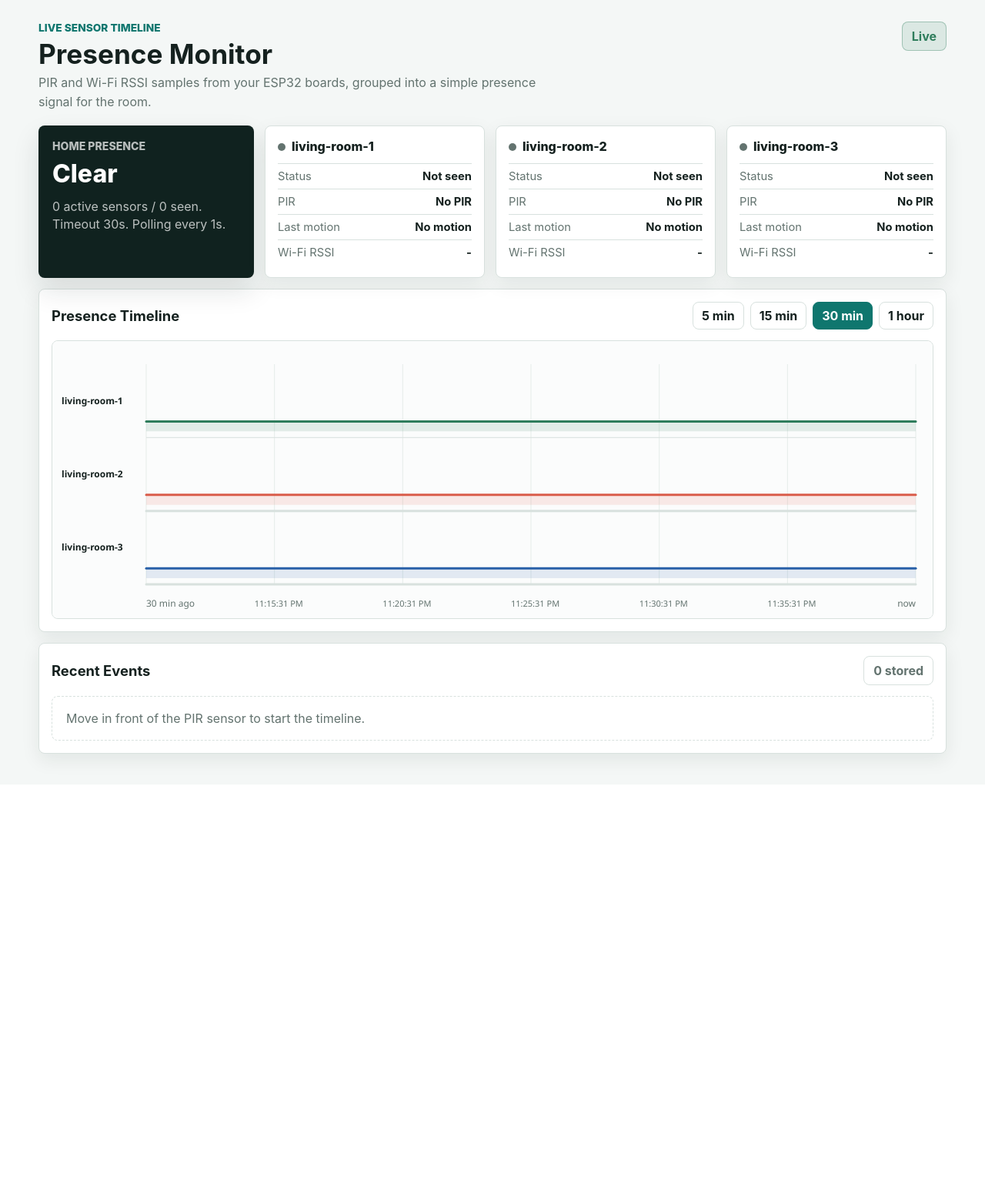
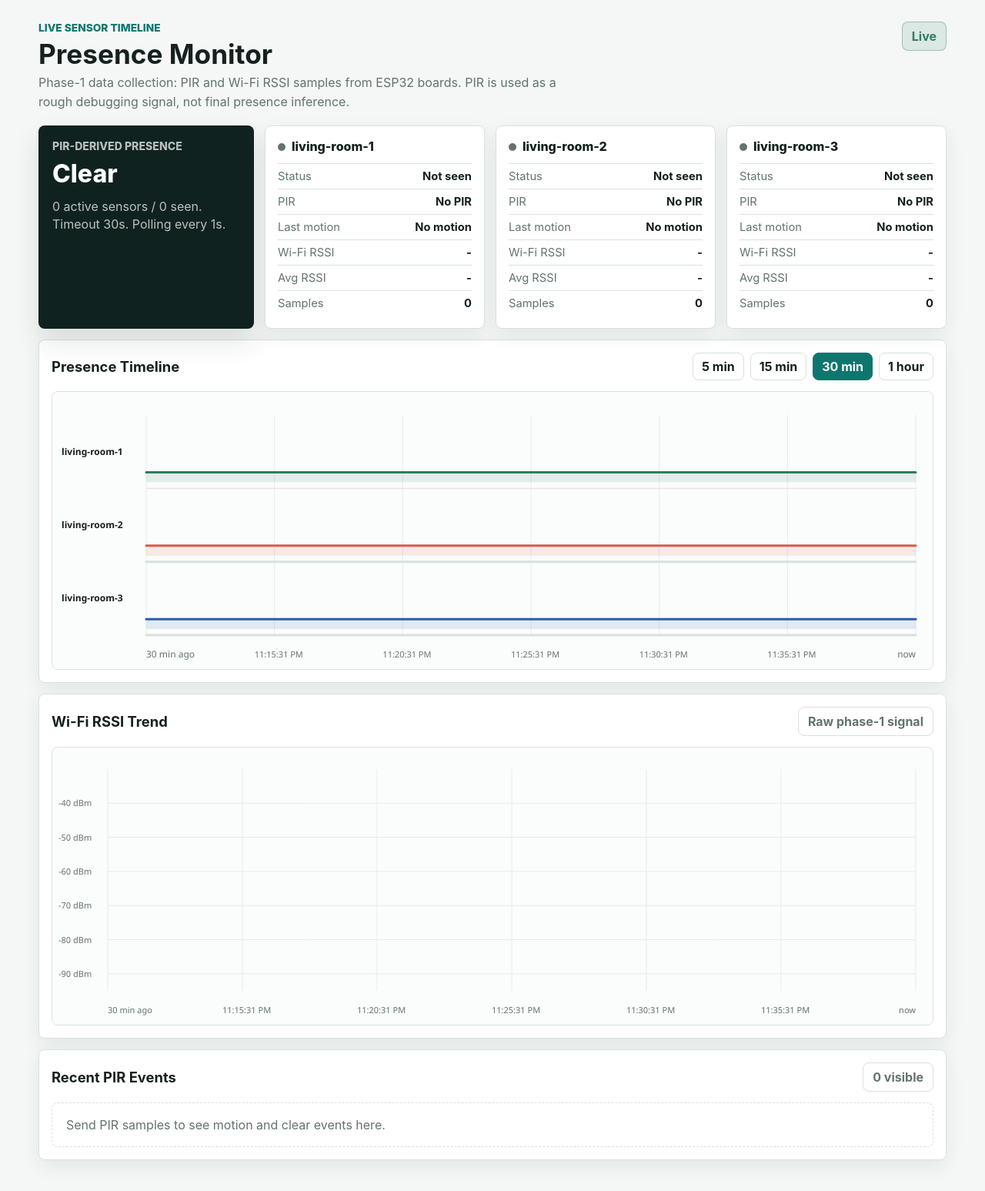
Before and after one commit to xWizzie/PresenceDetection, a Flask app: page / in a window 1280 px wide. Shown: the whole page at 77% size. Before the commit the page ends 1002 px from the top, so only its background shows below. Run offline with Flask 3, Linux system fonts and the light colour scheme; data that the repository does not hold is empty.

Commit message:
Refactor README and server code for Phase 1 presence detection
- Updated README to clarify the purpose and functionality of Phase 1.
- Enhanced server.py to support new sample ingestion logic and maintain sample history.
- Introduced new API endpoints for retrieving recent samples and events.
- Added functionality to summarize sensor history including Wi-Fi RSSI statistics.
- Updated dashboard.js to visualize Wi-Fi RSSI trends alongside PIR events.
- Modified dashboard.html to reflect changes in the data collection process and display.
- Created initial sensor_samples.jsonl with sample data for testing.

```diff
--- a/server.py
+++ b/server.py
@@ -10,12 +10,14 @@ app = Flask(__name__)
 PRESENCE_TIMEOUT_SECONDS = 30
 EXPECTED_SENSORS = ("living-room-1", "living-room-2", "living-room-3")
 EVENT_HISTORY_LIMIT = 1000
+STATUS_HISTORY_LIMIT = 60
 RAW_DATA_DIR = Path("data/raw")
 RAW_SAMPLE_LOG = RAW_DATA_DIR / "sensor_samples.jsonl"
 
 sensor_state = {}
 last_pir_motion_time = {}
 sensor_events = []
+samples_by_sensor = {}
 lock = Lock()
 
 
@@ -82,8 +84,13 @@ def normalize_sensor_payload(data, source_endpoint):
         or ""
     ).strip()
 
+    has_pir = "pir" in data
+    has_motion = "motion" in data
+    has_wifi_rssi = "wifi_rssi" in data
+    has_legacy_rssi = "rssi" in data
+
     pir_value = data.get("pir")
-    if pir_value is None:
+    if not has_pir:
         pir_value = data.get("motion")
 
     pir = parse_binary_signal(pir_value)
@@ -100,6 +107,47 @@ def normalize_sensor_payload(data, source_endpoint):
         "uptime_ms": parse_optional_number(data.get("uptime_ms")),
         "timestamp_ms": parse_optional_number(data.get("timestamp_ms")),
         "source_endpoint": source_endpoint,
+        "has_pir_signal": has_pir or has_motion,
+        "has_wifi_rssi": has_wifi_rssi or has_legacy_rssi,
+    }
+
+
+def append_sample_to_memory(event):
+    sensor_events.append(event)
+    del sensor_events[:-EVENT_HISTORY_LIMIT]
+
+    sensor_samples = samples_by_sensor.setdefault(event["sensor"], [])
+    sensor_samples.append(event)
+    del sensor_samples[:-EVENT_HISTORY_LIMIT]
+
+
+def summarize_sensor_history(sensor):
+    samples = samples_by_sensor.get(sensor, [])
+    recent = samples[-STATUS_HISTORY_LIMIT:]
+    rssi_values = [
+        sample["wifi_rssi"]
+        for sample in recent
+        if sample.get("wifi_rssi") is not None
+    ]
+    pir_samples = [
+        sample
+        for sample in recent
+        if sample.get("pir") is not None
+    ]
+
+    return {
+        "stored_samples": len(samples),
+        "summary_window_samples": len(recent),
+        "pir_samples": len(pir_samples),
+        "pir_motion_samples": sum(1 for sample in pir_samples if sample["pir"]),
+        "wifi_rssi_samples": len(rssi_values),
+        "wifi_rssi_avg": (
+            round(sum(rssi_values) / len(rssi_values), 2)
+            if rssi_values
+            else None
+        ),
+        "wifi_rssi_min": min(rssi_values) if rssi_values else None,
+        "wifi_rssi_max": max(rssi_values) if rssi_values else None,
     }
 
 
@@ -113,6 +161,18 @@ def ingest_sensor_sample(data, source_endpoint):
 
     if not sensor:
         return {"ok": False, "error": "Missing sensor name"}, 400
+
+    if sample["has_pir_signal"] and pir is None:
+        return {
+            "ok": False,
+            "error": "pir/motion must be true/false, 1/0, or motion/clear",
+        }, 400
+
+    if sample["has_wifi_rssi"] and sample["wifi_rssi"] is None:
+        return {
+            "ok": False,
+            "error": "wifi_rssi/rssi must be a number",
+        }, 400
 
     if pir is None and sample["wifi_rssi"] is None:
         return {
@@ -140,16 +200,27 @@ def ingest_sensor_sample(data, source_endpoint):
     }
 
     with lock:
-        sensor_state[sensor] = {
-            "pir": pir,
-            "motion": pir,
+        previous_state = sensor_state.get(sensor, {})
+        next_state = {
+            "pir": previous_state.get("pir"),
+            "motion": previous_state.get("motion"),
             "uptime_ms": sample["uptime_ms"],
             "timestamp_ms": sample["timestamp_ms"],
-            "wifi_rssi": sample["wifi_rssi"],
-            "rssi": sample["wifi_rssi"],
+            "wifi_rssi": previous_state.get("wifi_rssi"),
+            "rssi": previous_state.get("rssi"),
             "ip": ip,
             "received_at": received_at,
         }
+
+        if pir is not None:
+            next_state["pir"] = pir
+            next_state["motion"] = pir
+
+        if sample["wifi_rssi"] is not None:
+            next_state["wifi_rssi"] = sample["wifi_rssi"]
+            next_state["rssi"] = sample["wifi_rssi"]
+
+        sensor_state[sensor] = next_state
 
         if pir:
             last_pir_motion_time[sensor] = now
@@ -158,8 +229,7 @@ def ingest_sensor_sample(data, source_endpoint):
         home_present = any(is_present(name) for name in sensor_state)
         event["present"] = present
 
-        sensor_events.append(event)
-        del sensor_events[:-EVENT_HISTORY_LIMIT]
+        append_sample_to_memory(event)
         append_raw_sample(event)
 
     print(
@@ -202,6 +272,7 @@ def build_sensor_status(sensor: str, now: datetime):
         "wifi_rssi": state.get("wifi_rssi") if state else None,
         "rssi": state.get("rssi") if state else None,
         "ip": state.get("ip") if state else None,
+        "history": summarize_sensor_history(sensor),
     }
 
 
@@ -218,6 +289,7 @@ def build_status_payload(now: datetime):
         "presence_timeout_seconds": PRESENCE_TIMEOUT_SECONDS,
         "server_time": format_timestamp(now),
         "sensors": sensors,
+        "sample_history_limit": EVENT_HISTORY_LIMIT,
     }
 
 
@@ -286,23 +358,48 @@ def status():
 
 @app.route("/events", methods=["GET"])
 def events():
+    payload, status_code = recent_samples_payload(response_key="events")
+    return jsonify(payload), status_code
+
+
+@app.route("/samples", methods=["GET"])
+def samples():
+    payload, status_code = recent_samples_payload(response_key="samples")
+    return jsonify(payload), status_code
+
+
+def recent_samples_payload(response_key):
     try:
         limit = int(request.args.get("limit", "300"))
     except ValueError:
-        limit = 300
+        return {"ok": False, "error": "limit must be an integer"}, 400
 
     limit = max(1, min(limit, EVENT_HISTORY_LIMIT))
+    sensor_filter = request.args.get("sensor")
 
     with lock:
-        events_slice = sensor_events[-limit:]
+        if sensor_filter:
+            matching_samples = samples_by_sensor.get(sensor_filter, [])
+        else:
+            matching_samples = sensor_events
+
+        samples_slice = matching_samples[-limit:]
         total_stored = len(sensor_events)
 
-    return jsonify({
+    payload = {
         "ok": True,
-        "events": events_slice,
+        response_key: samples_slice,
         "limit": limit,
+        "sensor": sensor_filter,
         "total_stored": total_stored,
-    }), 200
+    }
+
+    if response_key != "samples":
+        payload["samples"] = samples_slice
+    if response_key != "events":
+        payload["events"] = samples_slice
+
+    return payload, 200
 
 
 @app.route("/health", methods=["GET"])
@@ -319,6 +416,7 @@ def api_info():
             "dashboard": "/",
             "post_sensor": "/sensor",
             "legacy_post_pir": "/pir",
+            "samples": "/samples",
             "events": "/events",
             "status": "/status",
             "health": "/health",
--- a/static/js/dashboard.js
+++ b/static/js/dashboard.js
@@ -17,6 +17,8 @@ const eventList = document.getElementById("eventList");
 const eventCount = document.getElementById("eventCount");
 const canvas = document.getElementById("motionChart");
 const ctx = canvas.getContext("2d");
+const rssiCanvas = document.getElementById("rssiChart");
+const rssiCtx = rssiCanvas.getContext("2d");
 
 function formatClock(timestamp) {
   if (!timestamp) {
@@ -55,6 +57,13 @@ function getPirValue(event) {
   return event.motion;
 }
 
+function getWifiRssi(event) {
+  if (event.wifi_rssi !== null && event.wifi_rssi !== undefined) {
+    return event.wifi_rssi;
+  }
+  return event.rssi;
+}
+
 async function getJSON(url) {
   const response = await fetch(url, { cache: "no-store" });
   if (!response.ok) {
@@ -74,11 +83,11 @@ async function refresh() {
     const limit = appState.minutes * 60;
     const results = await Promise.all([
       getJSON("/status"),
-      getJSON("/events?limit=" + limit)
+      getJSON("/samples?limit=" + limit)
     ]);
 
     appState.status = results[0];
-    appState.events = results[1].events || [];
+    appState.events = results[1].samples || results[1].events || [];
     connectionState.textContent = "Live";
     connectionState.className = "pill present";
     render();
@@ -101,6 +110,7 @@ function render() {
   renderSensors();
   renderEvents();
   drawChart();
+  drawRssiChart();
 }
 
 function renderPresence() {
@@ -136,6 +146,10 @@ function renderSensors() {
     const wifiRssi = sensor.wifi_rssi === null || sensor.wifi_rssi === undefined
       ? "-"
       : sensor.wifi_rssi + " dBm";
+    const sampleCount = sensor.history ? sensor.history.stored_samples : 0;
+    const avgRssi = sensor.history && sensor.history.wifi_rssi_avg !== null
+      ? sensor.history.wifi_rssi_avg + " dBm"
+      : "-";
     return `
       <article class="sensor-card">
         <p class="sensor-name"><span class="dot ${dotClass}"></span>${name}</p>
@@ -143,28 +157,34 @@ function renderSensors() {
         <div class="sensor-metric"><span>PIR</span><strong>${pir}</strong></div>
         <div class="sensor-metric"><span>Last motion</span><strong>${formatAge(sensor.seconds_since_last_motion)}</strong></div>
         <div class="sensor-metric"><span>Wi-Fi RSSI</span><strong>${wifiRssi}</strong></div>
+        <div class="sensor-metric"><span>Avg RSSI</span><strong>${avgRssi}</strong></div>
+        <div class="sensor-metric"><span>Samples</span><strong>${sampleCount}</strong></div>
       </article>
     `;
   }).join("");
 }
 
 function renderEvents() {
-  const events = appState.events.slice(-12).reverse();
-  eventCount.textContent = appState.events.length + " stored";
+  const pirEvents = appState.events
+    .filter(event => getPirValue(event) !== null && getPirValue(event) !== undefined)
+    .slice(-12)
+    .reverse();
+  eventCount.textContent = pirEvents.length + " visible";
 
-  if (!events.length) {
-    eventList.innerHTML = '<div class="empty">Move in front of the PIR sensor to start the timeline.</div>';
+  if (!pirEvents.length) {
+    eventList.innerHTML = '<div class="empty">Send PIR samples to see motion and clear events here.</div>';
     return;
   }
 
-  eventList.innerHTML = events.map(event => {
+  eventList.innerHTML = pirEvents.map(event => {
     const pir = getPirValue(event);
     const state = pir === null || pir === undefined
       ? "RSSI sample"
       : pir ? "PIR motion" : "PIR clear";
-    const wifiRssi = event.wifi_rssi === null || event.wifi_rssi === undefined
+    const rssi = getWifiRssi(event);
+    const wifiRssi = rssi === null || rssi === undefined
       ? "-"
-      : event.wifi_rssi + " dBm";
+      : rssi + " dBm";
     return `
       <div class="event-row">
         <span class="event-time">${formatClock(event.timestamp)}</span>
@@ -251,6 +271,165 @@ function drawChart() {
   ctx.textAlign = "right";
   ctx.fillText("now", width - right, height - 15);
   ctx.textAlign = "left";
+}
+
+function drawRssiChart() {
+  const status = appState.status;
+  const samples = appState.events || [];
+  const sensors = status ? Object.keys(status.sensors || {}) : [];
+  const rect = rssiCanvas.getBoundingClientRect();
+  const dpr = window.devicePixelRatio || 1;
+  const width = Math.max(320, Math.floor(rect.width));
+  const height = Math.max(300, Math.floor(rect.height));
+
+  rssiCanvas.width = Math.floor(width * dpr);
+  rssiCanvas.height = Math.floor(height * dpr);
+  rssiCtx.setTransform(dpr, 0, 0, dpr, 0, 0);
+  rssiCtx.clearRect(0, 0, width, height);
+
+  rssiCtx.fillStyle = "#fbfcfc";
+  rssiCtx.fillRect(0, 0, width, height);
+
+  const left = width < 560 ? 54 : 72;
+  const right = 22;
+  const top = 28;
+  const bottom = 44;
+  const chartWidth = width - left - right;
+  const chartHeight = height - top - bottom;
+  const now = Date.now();
+  const start = now - appState.minutes * 60 * 1000;
+  const minRssi = -95;
+  const maxRssi = -30;
+  const groupedSamples = groupEventsBySensor(samples);
+
+  drawRssiGrid({
+    width,
+    height,
+    left,
+    right,
+    top,
+    bottom,
+    start,
+    now,
+    minRssi,
+    maxRssi
+  });
+
+  if (!sensors.length) {
+    rssiCtx.fillStyle = "#63736f";
+    rssiCtx.font = "700 16px Segoe UI, Arial, sans-serif";
+    rssiCtx.fillText("Waiting for RSSI samples", left, top + 34);
+    return;
+  }
+
+  sensors.forEach((sensor, index) => {
+    const color = colors[index % colors.length];
+    const points = (groupedSamples.get(sensor) || [])
+      .map(sample => ({
+        time: sample.time,
+        value: getWifiRssi(sample)
+      }))
+      .filter(point => (
+        point.value !== null
+        && point.value !== undefined
+        && point.time >= start
+        && point.time <= now
+      ))
+      .map(point => ({
+        x: left + ((point.time - start) / (now - start)) * chartWidth,
+        y: top + ((maxRssi - point.value) / (maxRssi - minRssi)) * chartHeight,
+        value: point.value
+      }));
+
+    drawRssiLine(points, color);
+
+    if (points.length) {
+      const last = points[points.length - 1];
+      rssiCtx.fillStyle = color;
+      rssiCtx.font = "700 12px Segoe UI, Arial, sans-serif";
+      rssiCtx.fillText(sensor + " " + last.value + " dBm", 12, top + 16 + index * 18);
+    }
+  });
+}
+
+function drawRssiGrid(options) {
+  const {
+    width,
+    height,
+    left,
+    right,
+    top,
+    bottom,
+    start,
+    now,
+    minRssi,
+    maxRssi
+  } = options;
+  const chartWidth = width - left - right;
+  const chartHeight = height - top - bottom;
+  const rssiLines = [-90, -80, -70, -60, -50, -40];
+  const timeLines = 6;
+
+  rssiCtx.strokeStyle = "#e5ece9";
+  rssiCtx.lineWidth = 1;
+  rssiCtx.fillStyle = "#63736f";
+  rssiCtx.font = "11px Segoe UI, Arial, sans-serif";
+
+  rssiLines.forEach(value => {
+    const y = top + ((maxRssi - value) / (maxRssi - minRssi)) * chartHeight;
+    rssiCtx.beginPath();
+    rssiCtx.moveTo(left, y);
+    rssiCtx.lineTo(width - right, y);
+    rssiCtx.stroke();
+    rssiCtx.fillText(value + " dBm", 8, y + 4);
+  });
+
+  for (let i = 0; i <= timeLines; i += 1) {
+    const x = left + (chartWidth / timeLines) * i;
+    rssiCtx.beginPath();
+    rssiCtx.moveTo(x, top);
+    rssiCtx.lineTo(x, height - bottom);
+    rssiCtx.stroke();
+
+    if (i > 0 && i < timeLines) {
+      const time = start + ((now - start) / timeLines) * i;
+      rssiCtx.fillText(formatClock(time), x - 26, height - 15);
+    }
+  }
+
+  rssiCtx.fillText(appState.minutes + " min ago", left, height - 15);
+  rssiCtx.textAlign = "right";
+  rssiCtx.fillText("now", width - right, height - 15);
+  rssiCtx.textAlign = "left";
+}
+
+function drawRssiLine(points, color) {
+  if (!points.length) {
+    return;
+  }
+
+  rssiCtx.strokeStyle = color;
+  rssiCtx.lineWidth = 2.5;
+  rssiCtx.lineCap = "round";
+  rssiCtx.lineJoin = "round";
+  rssiCtx.beginPath();
+
+  points.forEach((point, index) => {
+    if (index === 0) {
+      rssiCtx.moveTo(point.x, point.y);
+      return;
+    }
+    rssiCtx.lineTo(point.x, point.y);
+  });
+
+  rssiCtx.stroke();
+
+  points.forEach(point => {
+    rssiCtx.fillStyle = color;
+    rssiCtx.beginPath();
+    rssiCtx.arc(point.x, point.y, 3, 0, Math.PI * 2);
+    rssiCtx.fill();
+  });
 }
 
 function groupEventsBySensor(events) {
@@ -428,7 +607,10 @@ document.getElementById("rangeButtons").addEventListener("click", event => {
 
 window.addEventListener("resize", () => {
   window.clearTimeout(appState.resizeTimer);
-  appState.resizeTimer = window.setTimeout(drawChart, 120);
+  appState.resizeTimer = window.setTimeout(() => {
+    drawChart();
+    drawRssiChart();
+  }, 120);
 });
 
 startPolling();
--- a/templates/dashboard.html
+++ b/templates/dashboard.html
@@ -12,14 +12,14 @@
       <div>
         <p class="eyebrow">Live sensor timeline</p>
         <h1>Presence Monitor</h1>
-        <p class="lede">PIR and Wi-Fi RSSI samples from your ESP32 boards, grouped into a simple presence signal for the room.</p>
+        <p class="lede">Phase-1 data collection: PIR and Wi-Fi RSSI samples from ESP32 boards. PIR is used as a rough debugging signal, not final presence inference.</p>
       </div>
       <div class="pill clear" id="connectionState">Connecting</div>
     </header>
 
     <section class="status-band" aria-label="Current presence">
       <div class="presence-panel">
-        <p class="label">Home presence</p>
+        <p class="label">PIR-derived presence</p>
         <p class="value" id="homePresence">Waiting</p>
         <p class="meta" id="homeMeta">No motion reports yet.</p>
       </div>
@@ -41,9 +41,19 @@
       </div>
     </section>
 
-    <section class="event-section" aria-label="Recent events">
+    <section class="graph-section" aria-label="Wi-Fi RSSI graph">
       <div class="section-head">
-        <h2>Recent Events</h2>
+        <h2>Wi-Fi RSSI Trend</h2>
+        <span class="pill">Raw phase-1 signal</span>
+      </div>
+      <div class="chart-shell">
+        <canvas id="rssiChart" height="360"></canvas>
+      </div>
+    </section>
+
+    <section class="event-section" aria-label="Recent PIR events">
+      <div class="section-head">
+        <h2>Recent PIR Events</h2>
         <span class="pill" id="eventCount">0 events</span>
       </div>
       <div class="event-list" id="eventList"></div>
```
Also changed, not shown: README.md, 1 other file.
